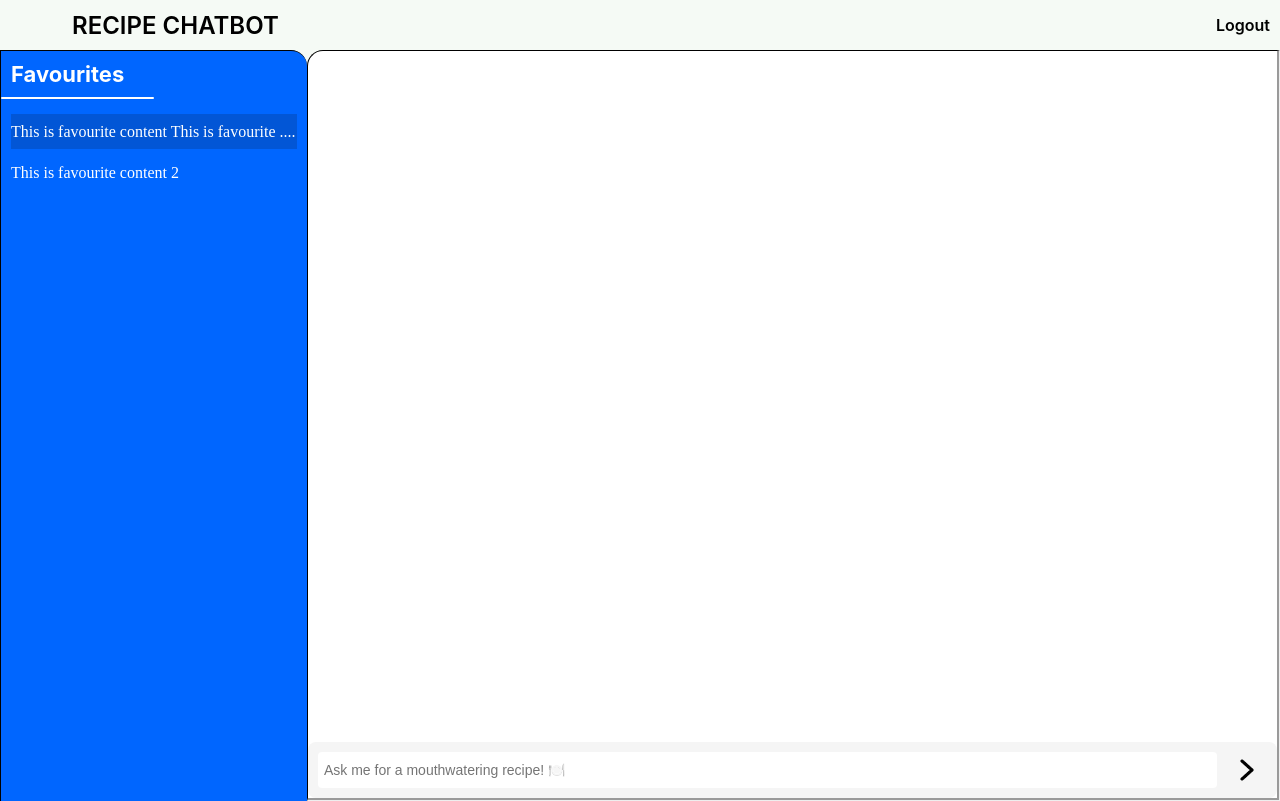
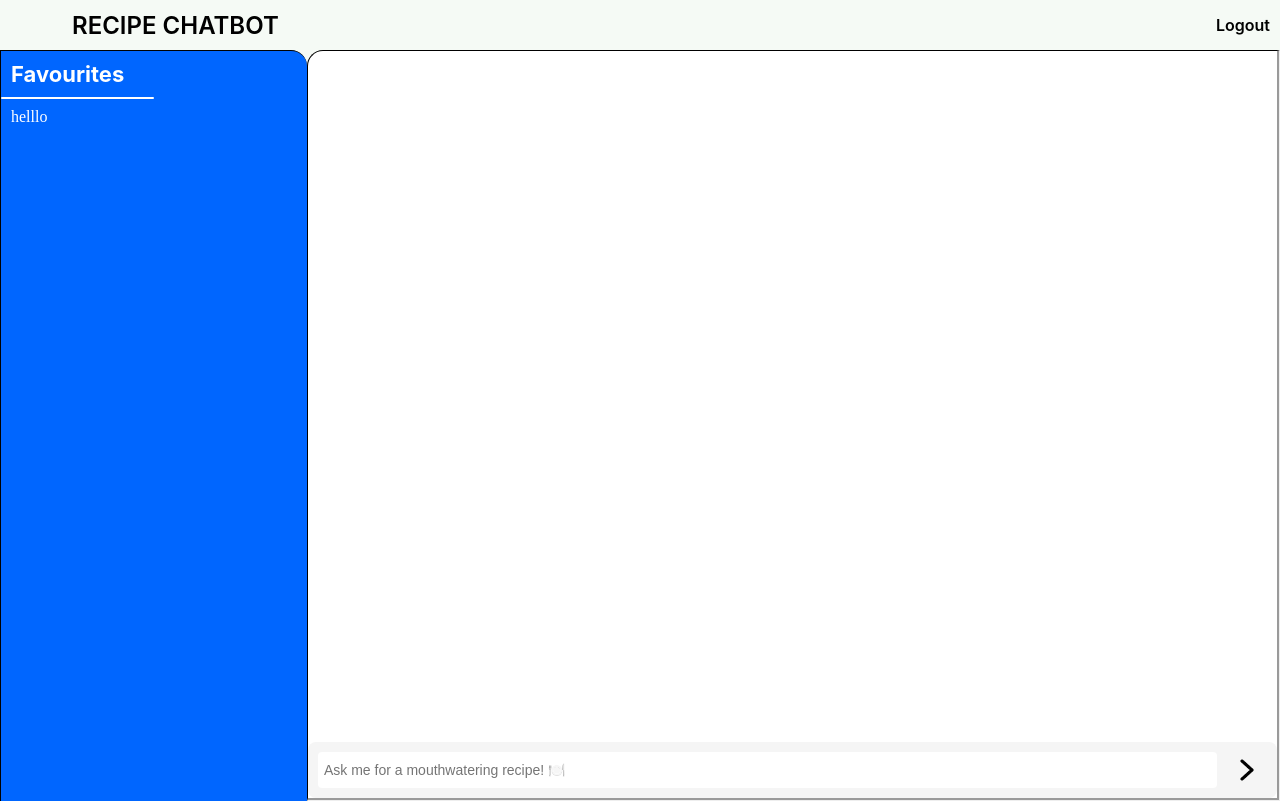
Before and after one commit to devrajj/Recipe, a React (Create React App) app in the folder frontend/: page / in a window 1280 px wide. Built offline with nearby package versions, Linux system fonts and the light colour scheme.

Commit message:
added favourite and clicking favourite flow

```diff
--- a/frontend/src/components/chatBot/index.jsx
+++ b/frontend/src/components/chatBot/index.jsx
@@ -54,7 +54,6 @@ const FavouritesText = styled.div`
 `;
 
 const FavouritesContent = styled.div`
-  height: 35px;
   display: flex;
   align-items: center;
   font-size: 16px;
@@ -62,12 +61,14 @@ const FavouritesContent = styled.div`
   font-weight: 300;
   margin-top: 15px;
   text-align: left;
-  margin: 15px 10px 5px 10px;
-  background: #0256d6;
+  margin: 9px 10px 5px 10px;
+  background: ${({ isFavouriteIconClicked }) =>
+    !isFavouriteIconClicked ? "none" : "#0256d6"};
   font-family: Source Sans Pro;
   letter-spacing: 0.00000015px;
   line-height: 17px;
   font-style: normal;
+  cursor: default;
 `;
 
 const FavouriteLine = styled.div`
@@ -76,19 +77,6 @@ const FavouriteLine = styled.div`
   width: 50%;
   margin-top: 10px;
   border-radius: 63px;
-`;
-
-const FavouritesContent2 = styled.div`
-  font-size: 16px;
-  color: white;
-  font-weight: 300;
-  margin-top: 15px;
-  text-align: left;
-  margin: 15px 10px 5px 10px;
-  font-family: Source Sans Pro;
-  letter-spacing: 0.00000015px;
-  line-height: 17px;
-  font-style: normal;
 `;
 
 const ChatBotBody = styled.div`
@@ -165,6 +153,8 @@ export default function CustomChatBot() {
   const [isLogout, setIsLogout] = useState();
   const [sendPrompt, setSendPrompt] = useState(false);
   const [toggleFavourite, setToggleFavourite] = useState(false);
+  const [favouriteList, setFavouriteList] = useState("helllo");
+  const [isFavouriteIconClicked, setIsFavouriteIconClicked] = useState(false);
 
   useEffect(() => {
     if (isLogout) {
@@ -194,10 +184,12 @@ export default function CustomChatBot() {
         <FavouritesContainer>
           <FavouritesText>Favourites</FavouritesText>
           <FavouriteLine></FavouriteLine>
-          <FavouritesContent>
-            This is favourite content This is favourite ....
+          <FavouritesContent
+            onClick={() => setIsFavouriteIconClicked(true)}
+            isFavouriteIconClicked={isFavouriteIconClicked}
+          >
+            {favouriteList}
           </FavouritesContent>
-          <FavouritesContent2>This is favourite content 2</FavouritesContent2>
         </FavouritesContainer>
         <ChatBotBody>
           <Content>
@@ -220,7 +212,10 @@ export default function CustomChatBot() {
                 }
                 height={25}
                 width={25}
-                onClick={() => setToggleFavourite(!toggleFavourite)}
+                onClick={() => {
+                  setFavouriteList(content.text.trim().slice(0, 100));
+                  setToggleFavourite(!toggleFavourite);
+                }}
               />
             ) : null}
           </Content>
```
